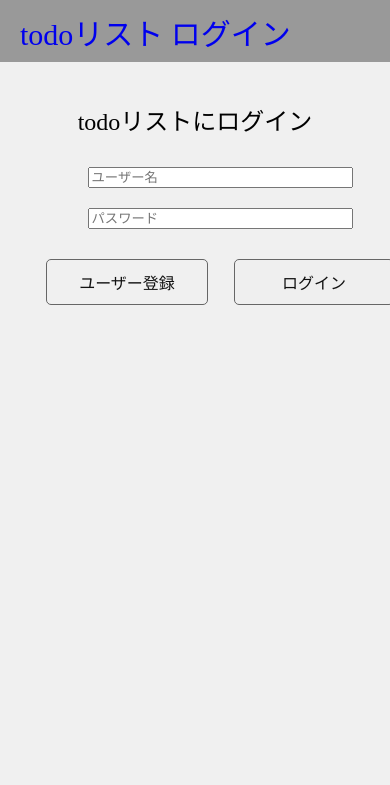
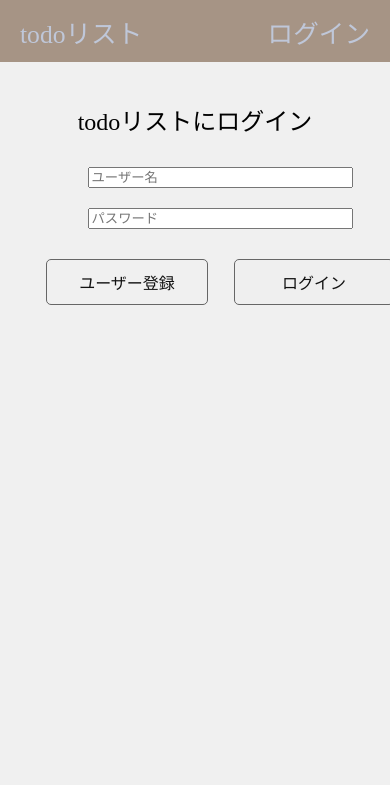
Before and after one commit to sait0-kun/todo_php, a PHP site: page /index.php in a window 390 px wide. Shown: the top 785 px of the page. Run offline with PHP 8.4, Linux system fonts and the light colour scheme; data that the repository does not hold is empty; style sheets or scripts are compiled from the project's sources.

Commit message:
[update]Redesigned and responsive

```diff
--- a/docker/app/src/css/header.scss
+++ b/docker/app/src/css/header.scss
@@ -1,7 +1,19 @@
 .header {
-  background-color: #999;
-  color: #111;
+  background-color: #A69485;
+  // color: #000;
   font-size: 30px;
   padding: 10px 20px;
   height: 5vh;
+  display: flex;
+  align-items: center;
+  &__left {
+    color: #BFC7D9;
+    margin: 0 auto 0 0;
+    font-size: 1.6rem;
+  }
+  &__right {
+    color: #BFC7D9;
+    margin: 0 0 0 auto;
+    font-size: 1.6rem;
+  }
 }
--- a/docker/app/src/css/style.css
+++ b/docker/app/src/css/style.css
@@ -1,9 +1,22 @@
 .header {
-  background-color: #999;
-  color: #111;
+  background-color: #A69485;
   font-size: 30px;
   padding: 10px 20px;
   height: 5vh;
+  display: flex;
+  align-items: center;
+}
+
+.header__left {
+  color: #BFC7D9;
+  margin: 0 auto 0 0;
+  font-size: 1.6rem;
+}
+
+.header__right {
+  color: #BFC7D9;
+  margin: 0 0 0 auto;
+  font-size: 1.6rem;
 }
 
 .login {
```
